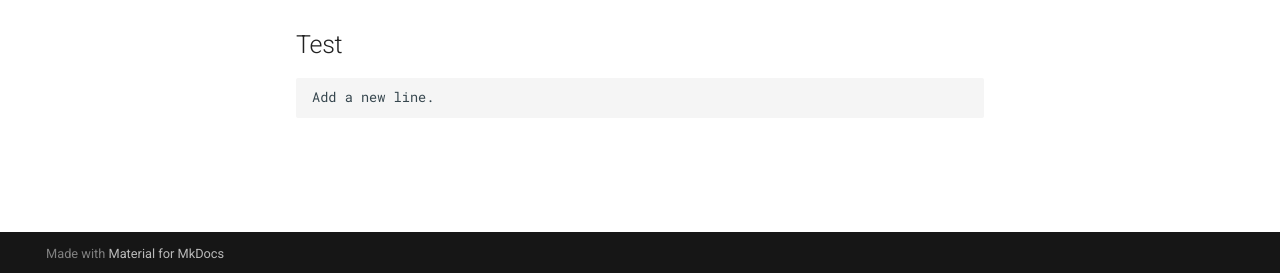
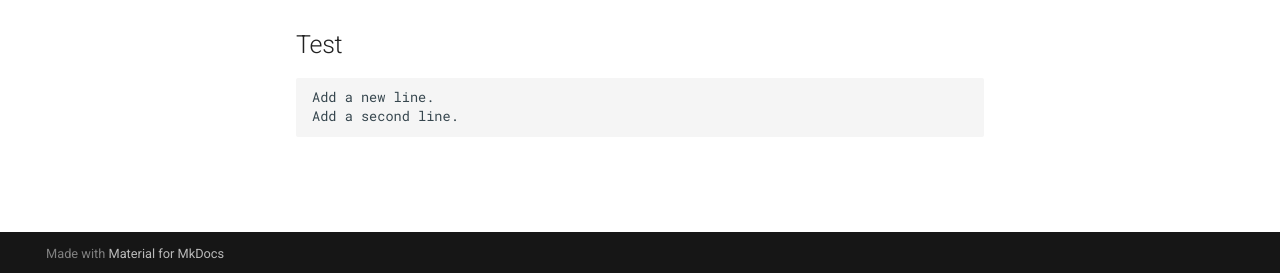
Before and after one commit to PurrPurrCat/PurrPurrCat.github.io, an MkDocs documentation site: the page built from docs/index.md, in a window 1280 px wide. Shown: the part 624-897 px from the top of the page. Built offline with MkDocs 1.6.1 and Material for MkDocs 9.7.7, drawn with Linux system fonts in a browser that asks for light colours; some of the changed lines change nothing that is shown.

Commit message:
Change site_url, and add a second line.

```diff
--- a/docs/index.md
+++ b/docs/index.md
@@ -18,3 +18,4 @@ For full documentation visit [mkdocs.org](https://www.mkdocs.org).
 
 ## Test
     Add a new line.
+    Add a second line.
--- a/mkdocs.yml
+++ b/mkdocs.yml
@@ -1,4 +1,4 @@
 site_name: My site
-site_url: https://mydomain.org/mysite
+site_url: https://purrpurrcat.github.io/
 theme:
   name: material
```
